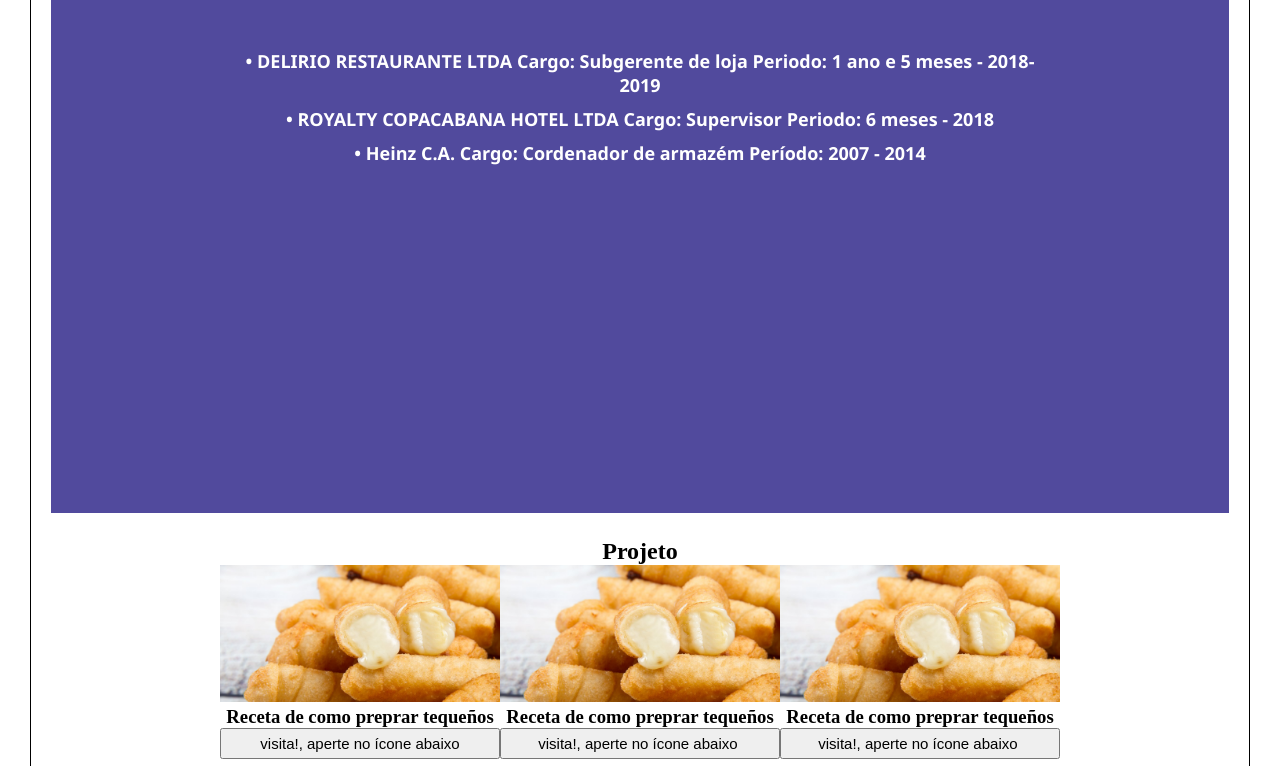
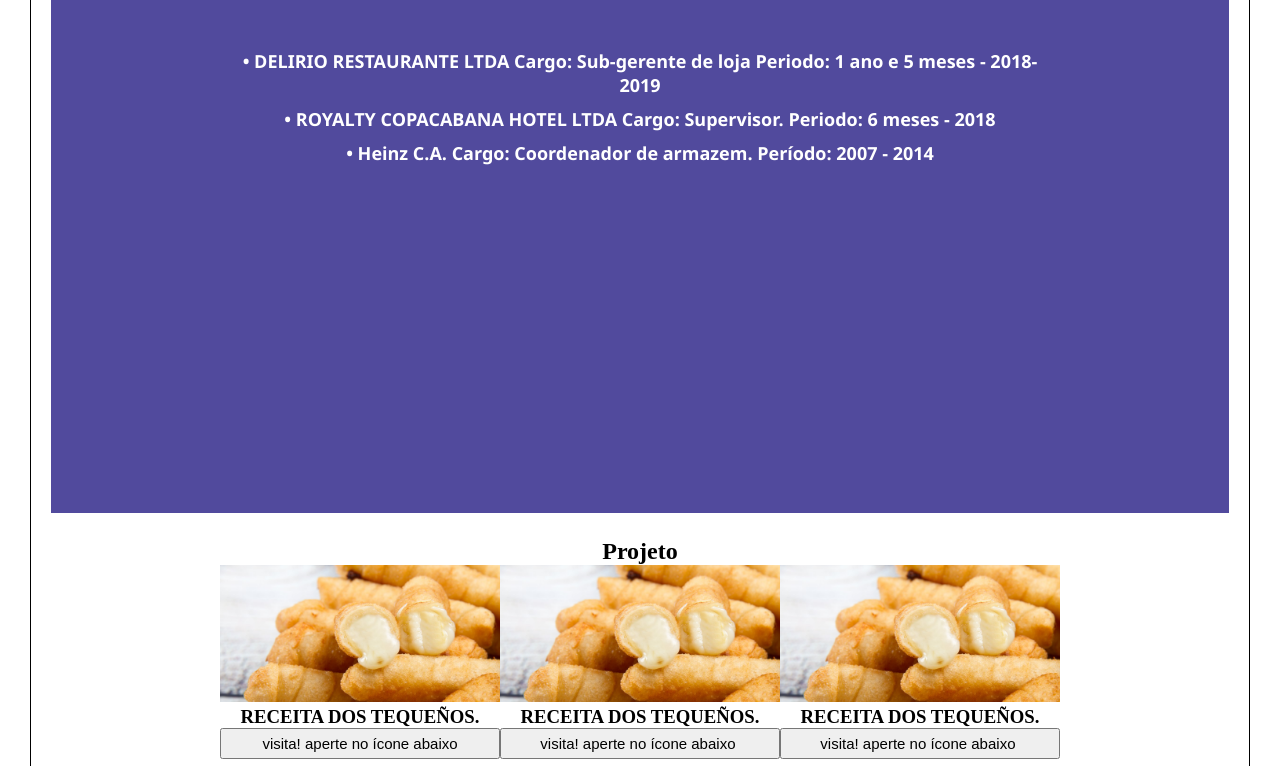
Before and after one commit to alejandroechezuria/pro, a plain HTML site: page index.html/index.html in a window 1280 px wide. Shown: the part 1760-2526 px from the top of the page. Drawn offline with Linux system fonts and the light colour scheme; files whose address does not match are found by name.

Commit message:
ultimocommit

```diff
--- a/index.html/index.html
+++ b/index.html/index.html
@@ -49,9 +49,8 @@
          </div>
          <section>
           <h1><a name="Apresentação"></a> Alejandro Echezuria Carrasco</h1>
-          <p class="mi">Analista de Logistica Industrial, durante 8 anos estive trabalhando fora do Brasil no antes dito. No periodo atual, no Brasil, meu desafio e consejir ejercer na area de Desenvolvimento Wed. </p>
-
-         </section>
+          <p class="mi">Analista de Logística industrial. 8 anos de experiência. Atualmente, no Brasil, o meu desafio é conseguir exercer na área de desenvolvimento web.</p>
+                  </section>
     </section>
   </main>
 
@@ -66,7 +65,7 @@
             <p>
         	    Logística Industrial. Universidade, Instituto Universitario de Tecnologia de Administracion Industrial– Carabobo/Venezuela, conclusão em 2017
          <br>
-             	Ensino Médio em Ciências. Colégio UE Alfredo Pietri – (Diploma Bachiller em Ciências) Carabobo/Venezuela, conclusão em 2004
+             	Ensino Médio em Ciências. Colégio UE Alfredo Pietri – Bacharel em ciências. (Ensino médio) Carabobo/Venezuela, conclusão em 2004
             </p>
 
       </div>
@@ -79,16 +78,16 @@
                   <br>
                   <p>•	DELIRIO RESTAURANTE LTDA
 
-                    Cargo: Subgerente de loja
+                    Cargo: Sub-gerente de loja
                     Periodo: 1 ano e 5 meses - 2018-2019
                     </p>
                     <p>•	ROYALTY COPACABANA HOTEL LTDA
 
-                        Cargo: Supervisor
+                        Cargo: Supervisor.
                         Periodo: 6 meses - 2018
                         </p>
                         <p>•	Heinz C.A.
-                            Cargo: Cordenador de armazém
+                            Cargo: Coordenador de armazem.
                             Período: 2007 - 2014
                             </p>
               </div>
@@ -102,20 +101,20 @@
                   <div class="contenedor">
                     <article>
                      <img src="img/tequeños.png.png" alt="tequeños">
-                     <h3>Receta de como preprar tequeños</h3>
-                     <input type="button" value="visita!, aperte no ícone abaixo" ><a href="http://github.com/alejandroechezuria" target="blank"><i class="icon-github"></i></a>
+                     <h3>RECEITA DOS TEQUEÑOS.</h3>
+                     <input type="button" value="visita! aperte no ícone abaixo" ><a href="http://github.com/alejandroechezuria" target="blank"><i class="icon-github"></i></a>
 
                     </article>
                     <article>
                       <img src="img/tequeños.png.png" alt="tequeños">
-                      <h3>Receta de como preprar tequeños</h3>
-                      <input type="button" value="visita!, aperte no ícone abaixo "><a href="http://github.com/alejandroechezuria" target="blank"><i class="icon-github"></i></a>
+                      <h3>RECEITA DOS TEQUEÑOS.</h3>
+                      <input type="button" value="visita! aperte no ícone abaixo "><a href="http://github.com/alejandroechezuria" target="blank"><i class="icon-github"></i></a>
 
                      </article>
                      <article>
                       <img src="img/tequeños.png.png" alt="tequeños">
-                      <h3>Receta de como preprar tequeños</h3>
-                      <input type="button" value="visita!, aperte no ícone abaixo "><a href="http://github.com/alejandroechezuria" target="blank"><i class="icon-github"></i></a>
+                      <h3>RECEITA DOS TEQUEÑOS.</h3>
+                      <input type="button" value="visita! aperte no ícone abaixo "><a href="http://github.com/alejandroechezuria" target="blank"><i class="icon-github"></i></a>
 
                      </article>
 
```
